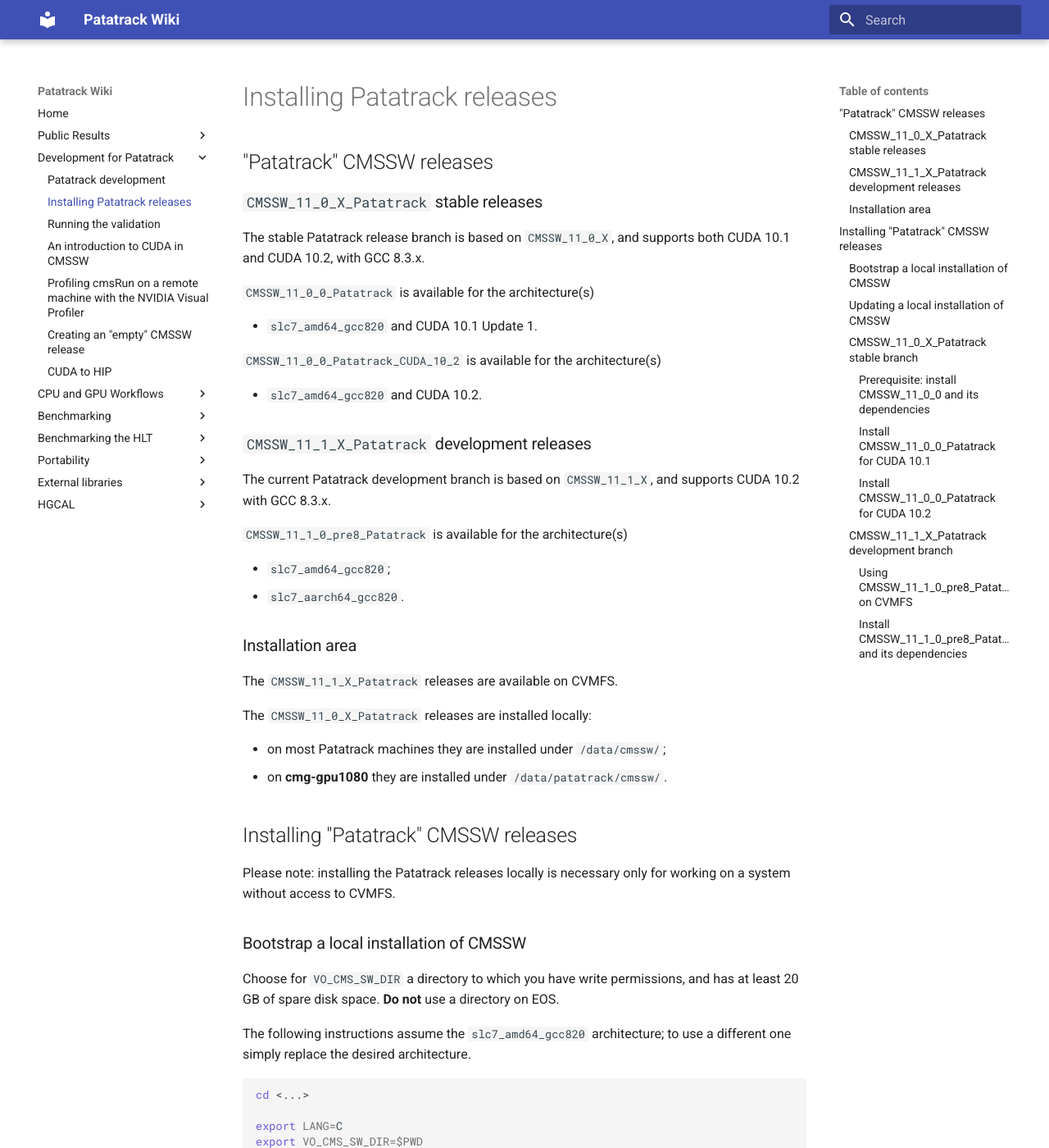
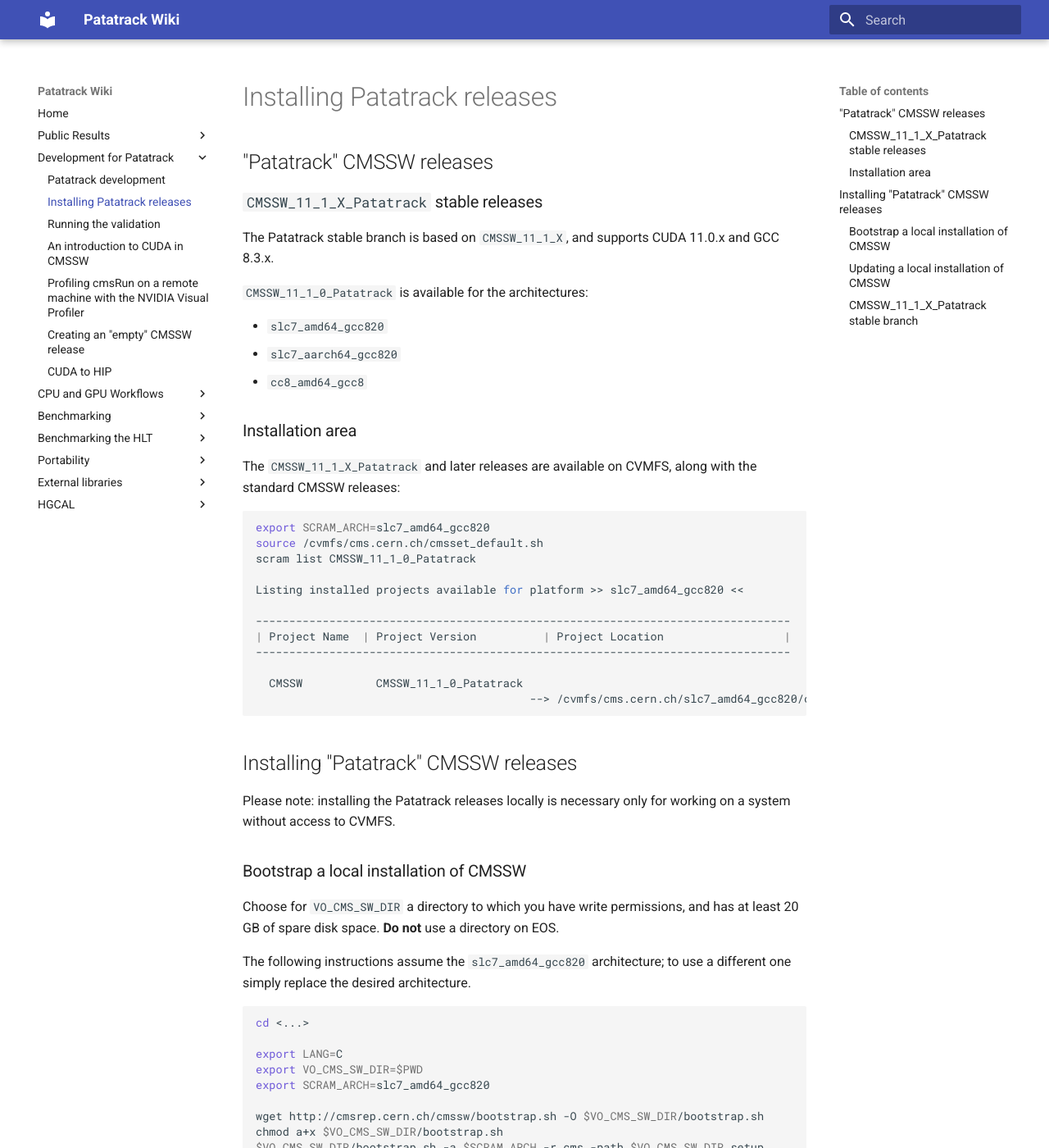
Before and after one commit to cms-patatrack/patatrack-website, an MkDocs documentation site: the page built from wiki/PatatrackReleases.md, in a window 1280 px wide and 1400 px high. Shown: the whole window at 82% size. Built offline with MkDocs 1.6.1 and Material for MkDocs 9.7.7, drawn with Linux system fonts in a browser that asks for light colours; some of the changed text lies outside the part shown.

Commit message:
Update instructions for CMSSW_11_1_0_Patatrack

````diff
--- a/wiki/PatatrackReleases.md
+++ b/wiki/PatatrackReleases.md
@@ -9,38 +9,35 @@
 
 ## "Patatrack" CMSSW releases
 
-### `CMSSW_11_0_X_Patatrack` stable releases
+### `CMSSW_11_1_X_Patatrack` stable releases
 
-The stable Patatrack release branch is based on `CMSSW_11_0_X`, and
-supports both CUDA 10.1 and CUDA 10.2, with GCC 8.3.x.
+The Patatrack stable branch is based on `CMSSW_11_1_X`, and
+supports CUDA 11.0.x and GCC 8.3.x.
 
-`CMSSW_11_0_0_Patatrack` is available for the architecture(s)
+`CMSSW_11_1_0_Patatrack` is available for the architectures:
 
-  - `slc7_amd64_gcc820` and CUDA 10.1 Update 1.
-
-`CMSSW_11_0_0_Patatrack_CUDA_10_2` is available for the architecture(s)
-
-  - `slc7_amd64_gcc820` and CUDA 10.2.
-
-### `CMSSW_11_1_X_Patatrack` development releases
-
-The current Patatrack development branch is based on `CMSSW_11_1_X`, and
-supports CUDA 10.2 with GCC 8.3.x.
-
-`CMSSW_11_1_0_pre8_Patatrack` is available for the architecture(s)
-
-  - `slc7_amd64_gcc820`;
-  - `slc7_aarch64_gcc820`.
+  - `slc7_amd64_gcc820`
+  - `slc7_aarch64_gcc820`
+  - `cc8_amd64_gcc8`
 
 ### Installation area
 
-The `CMSSW_11_1_X_Patatrack` releases are available on CVMFS.
+The `CMSSW_11_1_X_Patatrack` and later releases are available on CVMFS,
+along with the standard CMSSW releases:
+```bash
+export SCRAM_ARCH=slc7_amd64_gcc820
+source /cvmfs/cms.cern.ch/cmsset_default.sh
+scram list CMSSW_11_1_0_Patatrack
 
-The `CMSSW_11_0_X_Patatrack` releases are installed locally:
+Listing installed projects available for platform >> slc7_amd64_gcc820 <<
 
-  - on most Patatrack machines they are installed under `/data/cmssw/`;
-  - on **cmg-gpu1080** they are installed under `/data/patatrack/cmssw/`.
+--------------------------------------------------------------------------------
+| Project Name  | Project Version          | Project Location                  |
+--------------------------------------------------------------------------------
 
+  CMSSW           CMSSW_11_1_0_Patatrack
+                                         --> /cvmfs/cms.cern.ch/slc7_amd64_gcc820/cms/cmssw/CMSSW_11_1_0_Patatrack
+```
 
 ## Installing "Patatrack" CMSSW releases
 
@@ -80,39 +77,10 @@
 $VO_CMS_SW_DIR/common/cmspkg -a $SCRAM_ARCH upgrade -y
 ```
 
+### `CMSSW_11_1_X_Patatrack` stable branch
 
-### `CMSSW_11_0_X_Patatrack` stable branch
-
-#### Prerequisite: install `CMSSW_11_0_0` and its dependencies
-Most of the externals for `CMSSW_11_0_0_Patatrack` need to be installed from the
-official repository; the easiest approach is to install them automatically
-together with `CMSSW_11_0_0`:
+The `CMSSW_11_1_X_Patatrack` releases are available on the official repository,
+and can be installed directly with:
 ```bash
-$VO_CMS_SW_DIR/common/cmspkg -a $SCRAM_ARCH install -y cms+cmssw+CMSSW_11_0_0
+$VO_CMS_SW_DIR/common/cmspkg -a $SCRAM_ARCH install -y cms+cmssw+CMSSW_11_1_0_Patatrack
 ```
-
-#### Install `CMSSW_11_0_0_Patatrack` for CUDA 10.1
-Patatrack releases can be installed with `cmspkg`, using the dedicated repository
-"cms.patatrack":
-```bash
-$VO_CMS_SW_DIR/common/cmspkg -a $SCRAM_ARCH -r cms.patatrack install -y cms+cmssw+CMSSW_11_0_0_Patatrack
-```
-
-#### Install `CMSSW_11_0_0_Patatrack` for CUDA 10.2
-Patatrack releases can be installed with `cmspkg`, using the dedicated repository
-"cms.patatrack":
-```bash
-$VO_CMS_SW_DIR/common/cmspkg -a $SCRAM_ARCH -r cms.patatrack install -y cms+cmssw+CMSSW_11_0_0_Patatrack_CUDA_10_2
-```
-
-### `CMSSW_11_1_X_Patatrack` development branch
-
-#### Using `CMSSW_11_1_0_pre8_Patatrack` on CVMFS
-The `CMSSW_11_1_X_Patatrack` releases are available on CVMFS, and can be used directly on lxplus.
-
-#### Install `CMSSW_11_1_0_pre8_Patatrack` and its dependencies
-The `CMSSW_11_1_X_Patatrack` releases are available on the official repository,
-and can be installed directly:
-```bash
-$VO_CMS_SW_DIR/common/cmspkg -a $SCRAM_ARCH install -y cms+cmssw+CMSSW_11_1_0_pre8_Patatrack
-```
````
Also changed, not shown: wiki/PatatrackDevelopment.md (+30 -78 lines).
